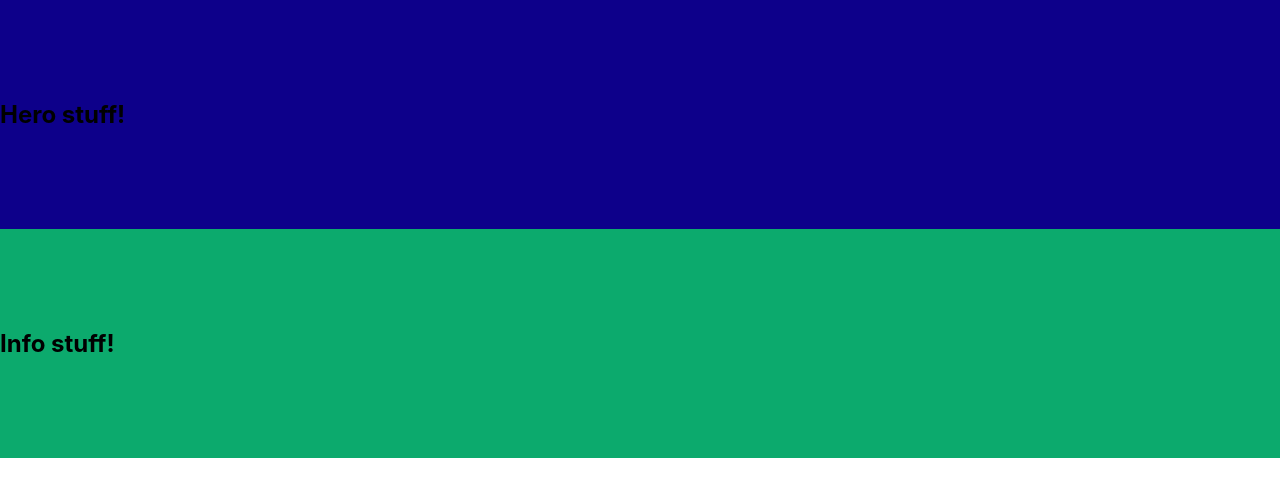
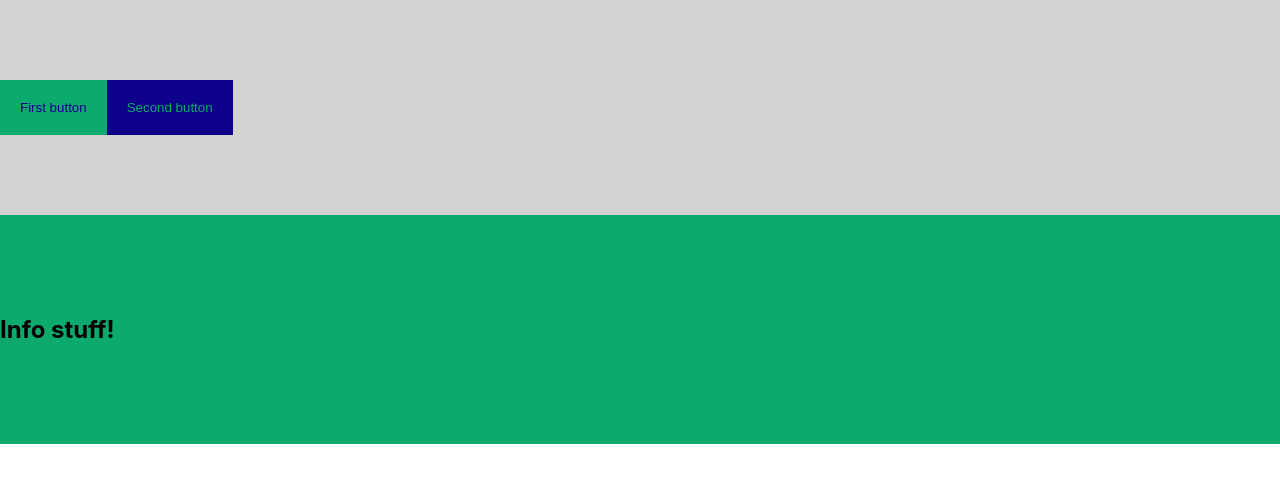
Before and after one commit to HalloJo/city-of-vancouver, a React (Create React App) app: page / in a window 1280 px wide. Shown: the top 496 px of the page. Built offline with nearby package versions, Linux system fonts and the light colour scheme.

Commit message:
Create Button component

```diff
--- a/src/App.jsx
+++ b/src/App.jsx
@@ -1,5 +1,6 @@
 import React from 'react';
 import { GlobalStyle, Section, SectionInfo } from './styles';
+import Button from './components/Button/Button';
 
 const App = () => {
   return (
@@ -7,7 +8,8 @@ const App = () => {
       <GlobalStyle />
       <div className="App">
         <Section className="Hero">
-          <h1>Hero stuff!</h1>
+          <Button label="First button"  />
+          <Button label="Second button" background="secondary" />
         </Section>
         <SectionInfo className="Info">
           <h1>Info stuff!</h1>
--- /dev/null
+++ b/src/components/Button/Button.jsx
@@ -0,0 +1,10 @@
+import React, { useEffect } from 'react';
+import {ButtonPrimary} from "../Button/Button.styles"
+
+const Button = ({label, background}) => {
+    return(
+        <ButtonPrimary background={background}>{label}</ButtonPrimary>
+    )
+}
+
+export default Button
--- /dev/null
+++ b/src/components/Button/Button.styles.js
@@ -0,0 +1,16 @@
+import styled from "styled-components";
+
+export const ButtonPrimary = styled.button`
+  padding: 20px;
+  background: ${({ background }) =>
+    background === "secondary" ? "#0d008a" : "#0caa6d"};
+  color: ${({ background }) =>
+    background === "secondary" ? "#0caa6d" : "#0d008a"};
+  border: none;
+  transition: background 0.3s ease;
+  cursor: pointer;
+
+  &:hover {
+    background: white;
+  }
+`;
--- a/src/styles.js
+++ b/src/styles.js
@@ -17,7 +17,7 @@ export const GlobalStyle = createGlobalStyle`
 `;
 
 export const Section = styled.section`
-  background-color: #0d008a;
+  background-color: #d2d2d3;
   width: 100vw;
   padding: 10vh 0;
 `;
```
